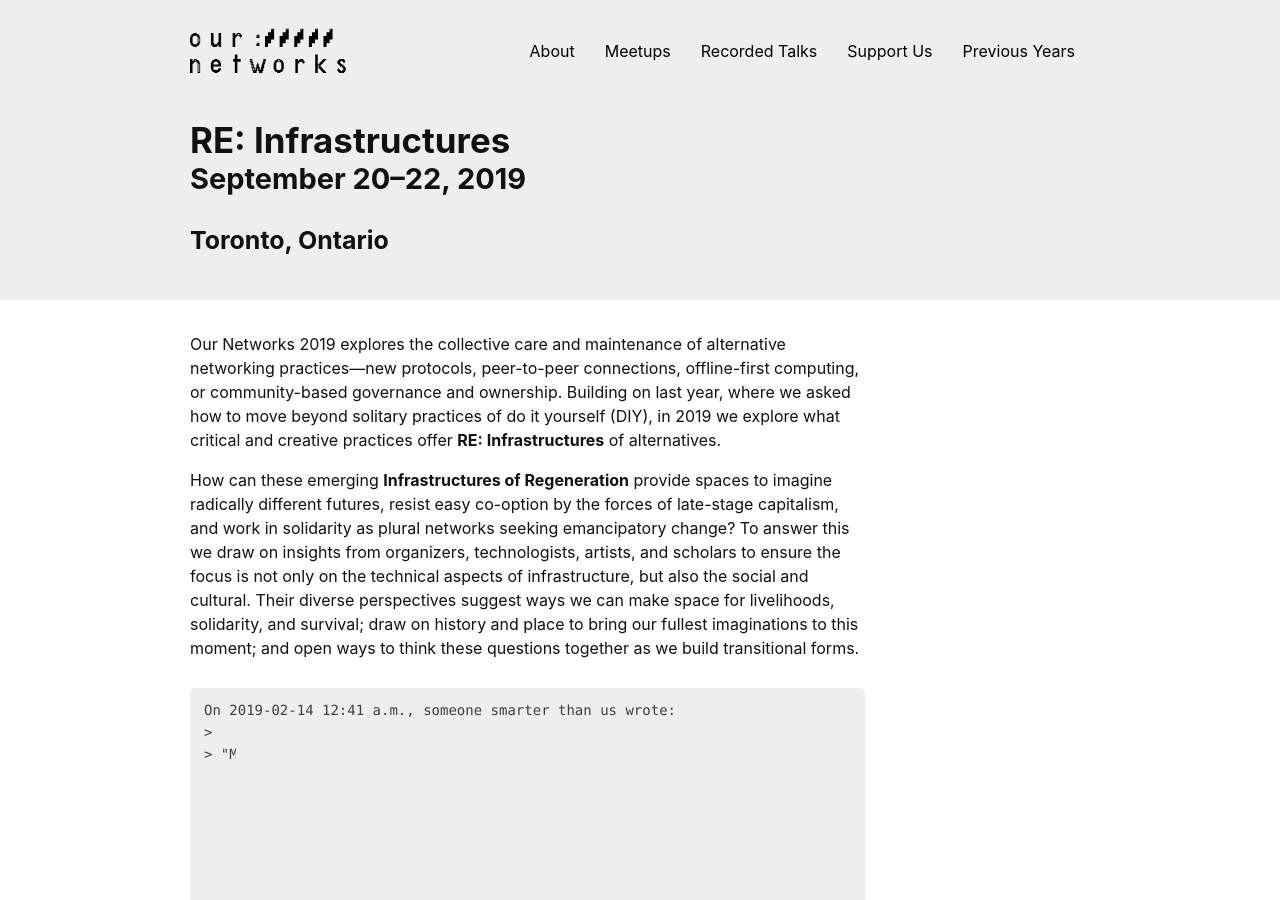
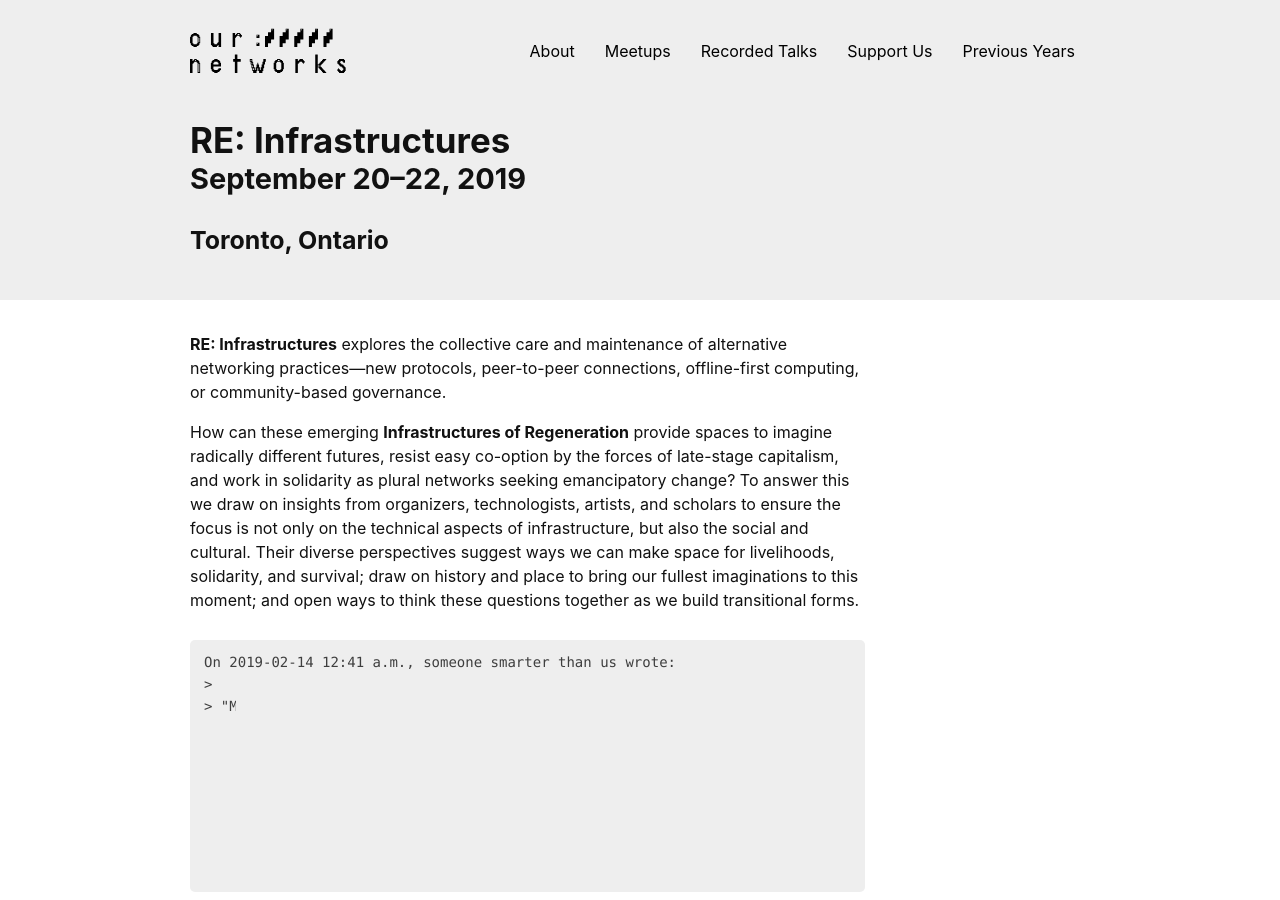
Before and after one commit to ournetworks/ournetworks.ca, a Jekyll site: the page built from index.md, in a window 1280 px wide and 900 px high. Built offline with Jekyll 4.4.1, drawn with Linux system fonts in a browser that asks for light colours.

Commit message:
fix top paragraph

```diff
--- a/index.md
+++ b/index.md
@@ -6,7 +6,7 @@ redirect_from:
   - "/2019/"
 ---
 
-Our Networks 2019 explores the collective care and maintenance of alternative networking practices&mdash;new protocols, peer-to-peer connections, offline-first computing, or community-based governance and ownership. Building on last year, where we asked how to move beyond solitary practices of do it yourself (DIY), in 2019 we explore what critical and creative practices offer **RE: Infrastructures** of alternatives.
+**RE: Infrastructures** explores the collective care and maintenance of alternative networking practices—new protocols, peer-to-peer connections, offline-first computing, or community-based governance.
 
 How can these emerging **Infrastructures of <span id="word"></span>** provide spaces to imagine<span class="word-spacer"></span>
 radically different futures, resist easy co-option by the forces of late-stage capitalism, and work in solidarity as plural networks seeking emancipatory change? To answer this we draw on insights from organizers, technologists, artists, and scholars to ensure the focus is not only on the technical aspects of infrastructure, but also the social and cultural. Their diverse perspectives suggest ways we can make space for livelihoods, solidarity, and survival; draw on history and place to bring our fullest imaginations to this moment; and open ways to think these questions together as we build transitional forms.
```
